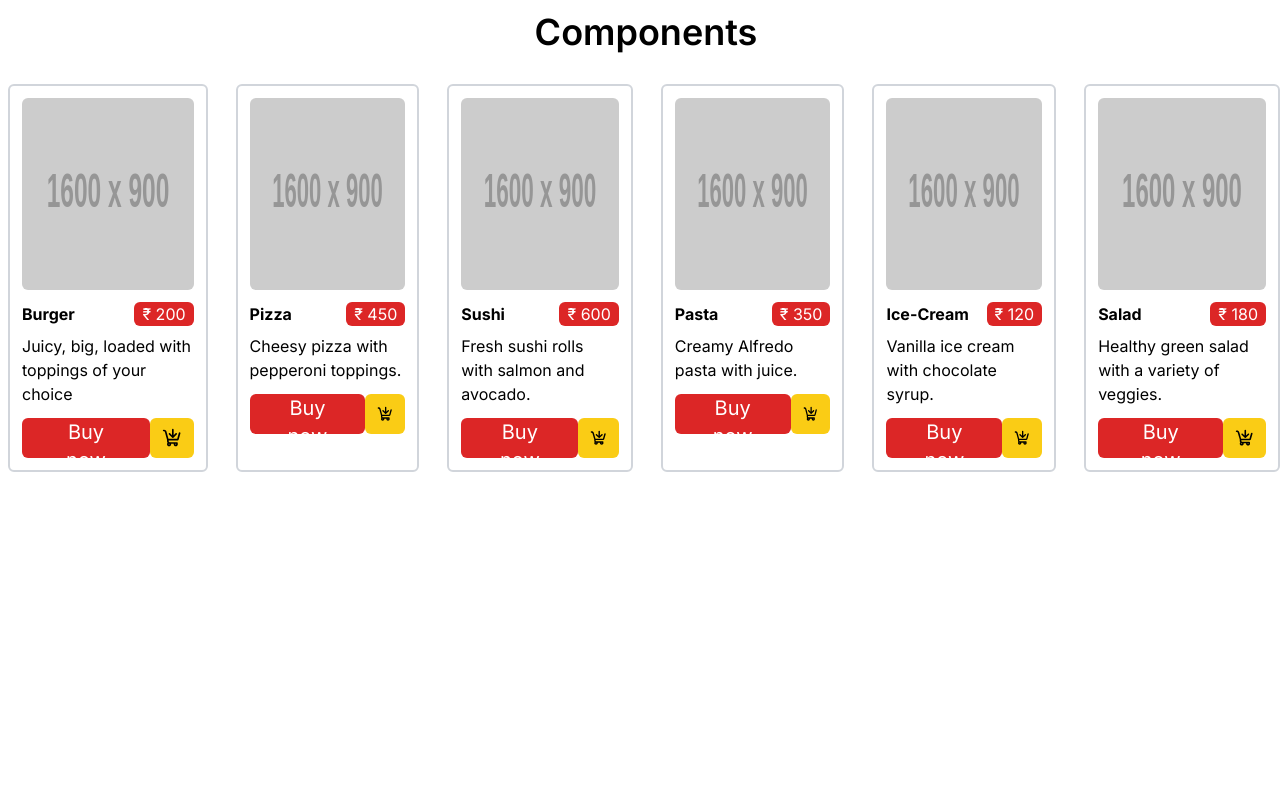
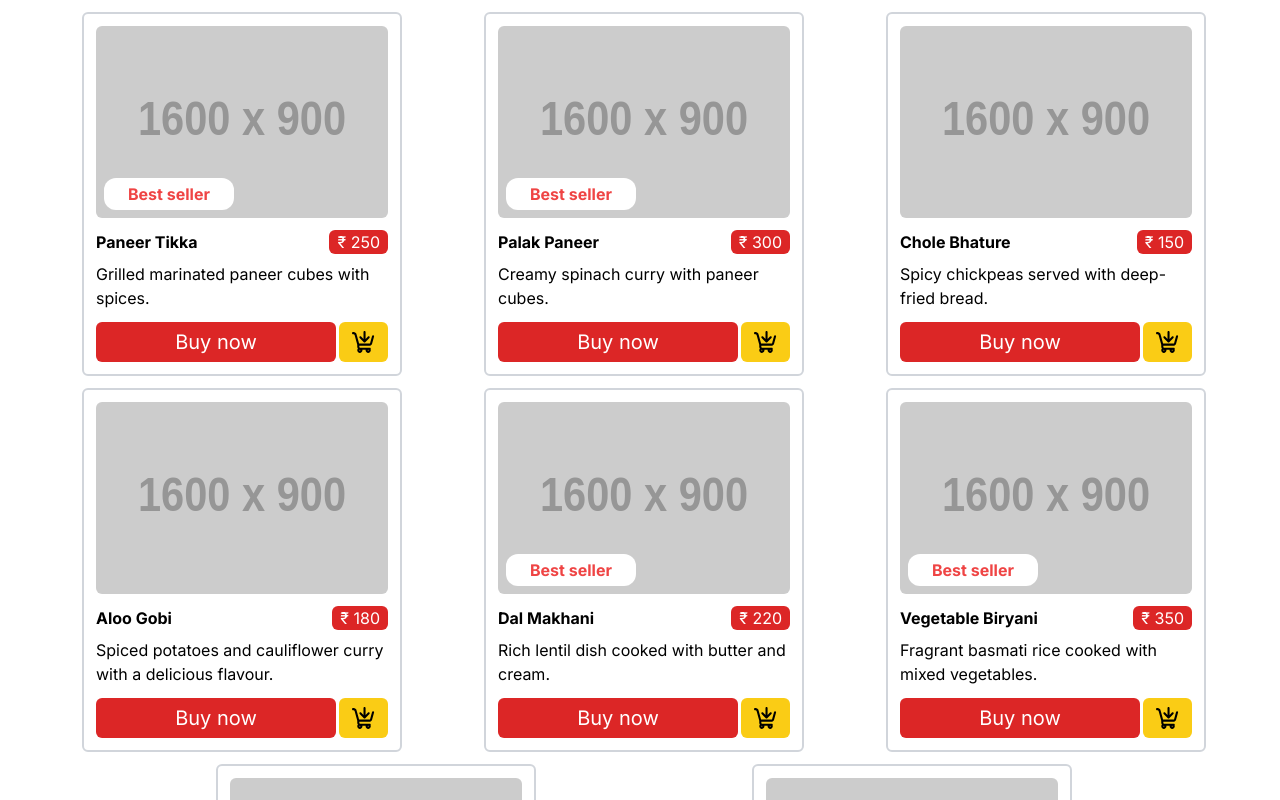
Before and after one commit to PranjalBuilds/react-tailwind, a React (Create React App) app: page / in a window 1280 px wide. Shown: the top 800 px of the page. Built offline with nearby package versions, Linux system fonts and the light colour scheme.

Commit message:
components by conditional rendering and mapping

```diff
--- a/src/components/Demo.js
+++ b/src/components/Demo.js
@@ -2,18 +2,22 @@ import React from 'react'
 
 const Demo = (props) => {
   return (
-    <div className='border-2 border-solid border-gray-300 p-3 mt-3 ms-2 rounded-md w-90'>
+    <div className='border-2 border-solid border-gray-300 p-3 mt-3 ms-2 w-80 rounded-md w-90'>
 
-        <img className='w-80 rounded-md h-48' src={`https://dummyimage.com/1600x900/000/fff&text=${props.title}`} alt={props.title} />
+        <div className='relative'>
+          <img className='w-80 rounded-md h-48' src={`https://dummyimage.com/1600x900/000/fff&text=${props.title}`} alt={props.title} />
+
+          <div className={props.ratings >= 4.5 ? "bestSeller" : "none" }> Best seller</div> {/* conditional rendering */}
+        </div>
 
         <div className='flex place-content-between mb-2'>
           <h3 className='font-bold mt-3'>{props.title}</h3>
-          <h3 className='bg-red-600 h-6 mt-3 ps-2 pe-2 text-white rounded-md'> {props.price} </h3>
+          <h3 className='bg-red-600 h-6 mt-3 ps-2 pe-2 text-white rounded-md'> {"₹ "+props.price} </h3>
         </div>
         <p> {props.desc} </p>
 
         <div className='flex place-content-between'>
-          <button className='bg-red-600 text-xl h-10 w-70 mt-3 ps-8 pe-8 text-white rounded-md'>Buy now</button>
+          <button className='bg-red-600 text-xl h-10 w-60 mt-3 ps-8 pe-8 text-white rounded-md'>Buy now</button>
           <button className='bg-yellow-400 text-xl mt-3 ps-3 pe-3 rounded-md'> <img src="/images/add-to-cart.svg" alt="add to cart" /></button>
         </div>
 
--- a/src/index.css
+++ b/src/index.css
@@ -2,8 +2,17 @@
 
 @tailwind base;
 @tailwind components;
-@tailwind utilities;
 
+.bestSeller {
+    @apply absolute bottom-2 left-2 py-1 px-6 bg-white text-red-500 font-bold rounded-xl
+}
+
+.none {
+    display: none;
+}
 * {
     font-family: Inter;
+
 }
+
+@tailwind utilities;
--- a/src/index.js
+++ b/src/index.js
@@ -1,25 +1,87 @@
 import React from 'react';
 import ReactDOM from 'react-dom/client';
 import './index.css';
-import Demo from './components/Demo'
+import FoodItem from './components/Demo'
+
+const foodItems = [
+  {
+    title: "Paneer Tikka",
+    desc: "Grilled marinated paneer cubes with spices.",
+    ratings: 4.5,
+    price: 250,
+    image: "paneer-tikka",
+    votes: 120
+  },
+  {
+    title: "Palak Paneer",
+    desc: "Creamy spinach curry with paneer cubes.",
+    ratings: 4.8,
+    price: 300,
+    image: "palak-paneer",
+    votes: 200
+  },
+  {
+    title: "Chole Bhature",
+    desc: "Spicy chickpeas served with deep-fried bread.",
+    ratings: 4.3,
+    price: 150,
+    image: "chole-bhature",
+    votes: 150
+  },
+  {
+    title: "Aloo Gobi",
+    desc: "Spiced potatoes and cauliflower curry with a delicious flavour.",
+    ratings: 4.2,
+    price: 180,
+    image: "aloo-gobi",
+    votes: 100
+  },
+  {
+    title: "Dal Makhani",
+    desc: "Rich lentil dish cooked with butter and cream.",
+    ratings: 4.7,
+    price: 220,
+    image: "dal-makhani",
+    votes: 180
+  },
+  {
+    title: "Vegetable Biryani",
+    desc: "Fragrant basmati rice cooked with mixed vegetables.",
+    ratings: 4.6,
+    price: 350,
+    image: "vegetable-biryani",
+    votes: 220
+  },
+  {
+    title: "Masoor Dal",
+    desc: "Red lentils cooked with spices and herbs.",
+    ratings: 4.4,
+    price: 160,
+    image: "masoor-dal",
+    votes: 90
+  },
+  {
+    title: "Baingan Bharta",
+    desc: "Smoky roasted eggplant mashed and spiced.",
+    ratings: 4.5,
+    price: 200,
+    image: "baingan-bharta",
+    votes: 110
+  }
+];
+
 
 const root = ReactDOM.createRoot(document.getElementById('root'));
 root.render(
 
     <>
-      <h1 className='text-4xl mt-3 ms-3 font-semibold text-center'>Components</h1>
+      <div className='flex flex-wrap place-content-evenly'>
 
-      <div className='flex gap-5 mt-5 justify-center'>
-        <Demo title="Burger" desc="Juicy, big, loaded with toppings of your choice" price="₹ 200"/>
-        <Demo title="Pizza" desc="Cheesy pizza with pepperoni toppings." price="₹ 450"/>
-        <Demo title="Sushi" desc="Fresh sushi rolls with salmon and avocado." price="₹ 600"/>
-        <Demo title="Pasta" desc="Creamy Alfredo pasta with juice." price="₹ 350"/>
-        <Demo title="Ice-Cream" desc="Vanilla ice cream with chocolate syrup." price="₹ 120"/>
-        <Demo title="Salad" desc="Healthy green salad with a variety of veggies." price="₹ 180"/>
+      {
+        foodItems.map((item) => {
+          return <FoodItem title={item.title} ratings={item.ratings} desc={item.desc} img={item.image} price={item.price} />
+        })
+      }
       </div>
-
-
-      {/* These are the static compontents, can be used when we have to display same data or sections */}
-
     </>
 );
```
